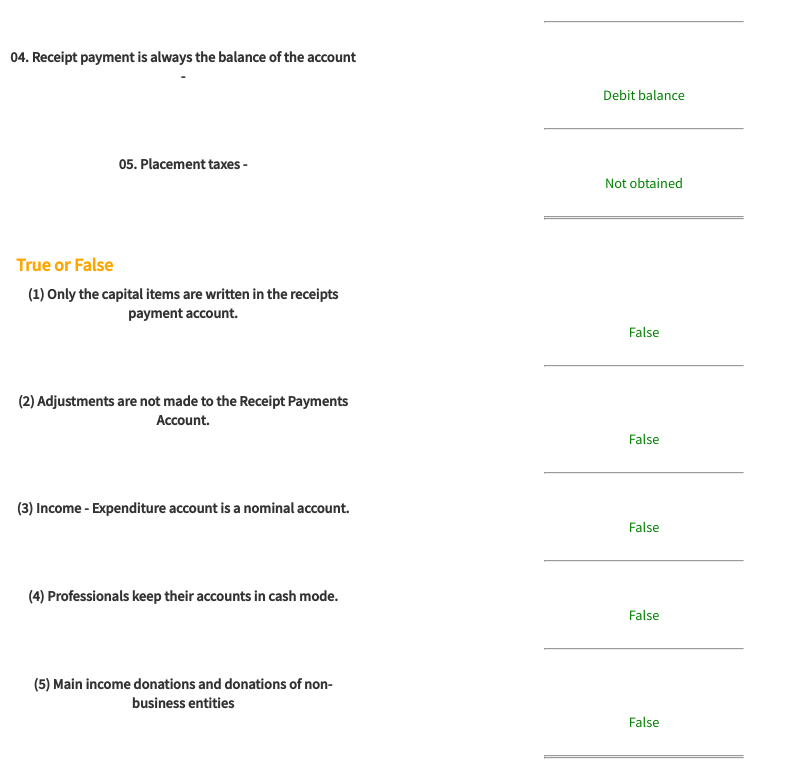
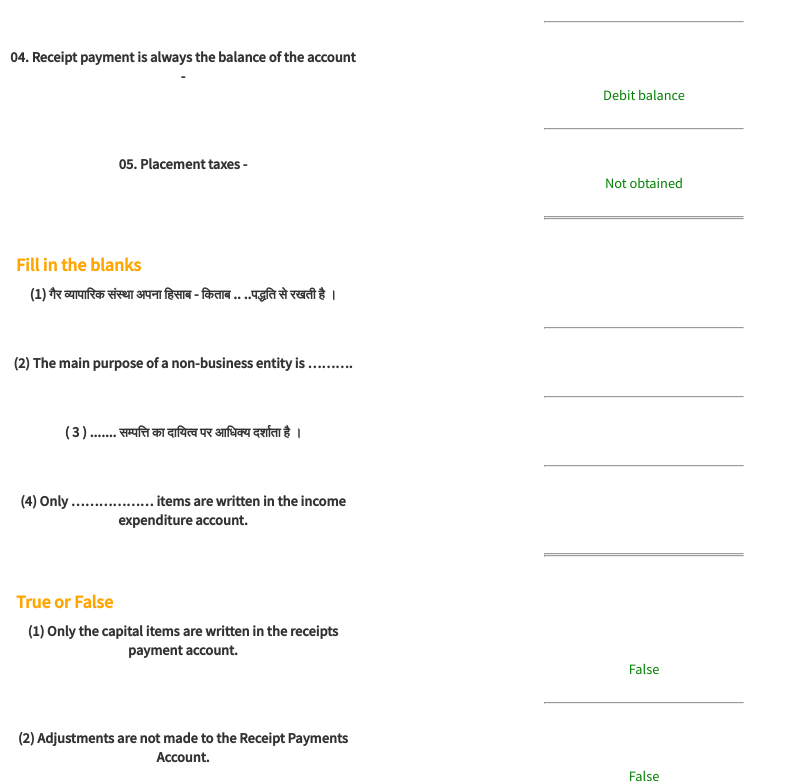
Before and after one commit to hackhoster/PDF, a plain HTML site: page index.html in a window 1280 px wide. Shown: the part 435-1216 px from the top of the page, without its empty margins (0-796 px from the left). Drawn offline with Linux system fonts and the light colour scheme.

Commit message:
Fill in the blank's

```diff
--- a/index.html
+++ b/index.html
@@ -49,14 +49,9 @@
       opacity: .8;
     }
 
-    .CTC {
-      padding-left: .5rem;
-    }
-
-    .TF {
-      padding-left: .5rem;
-    }
-
+    .CTC,
+    .FB,
+    .TF,
     .VS {
       padding-left: .5rem;
     }
@@ -136,6 +131,23 @@
       <span class="Ans">
         Not obtained
       </span>
+      <br>
+      <hr>
+      <hr><br>
+    </div>
+    <!------------------------------>
+    <div class="FB">
+      <h4>Fill in the blanks</h4>
+      <h5>(1) गैर व्यापारिक संस्था अपना हिसाब - किताब .. ..पद्धति से रखती है ।</h5>
+      <br>
+      <hr><br>
+      <h5>(2) The main purpose of a non-business entity is ……….</h5>
+      <br>
+      <hr><br>
+      <h5>( 3 ) ....... सम्पत्ति का दायित्व पर आधिक्य दर्शाता है ।</h5>
+      <br>
+      <hr><br>
+      <h5>(4) Only ……………… items are written in the income expenditure account.</h5>
       <br>
       <hr>
       <hr><br>
```
